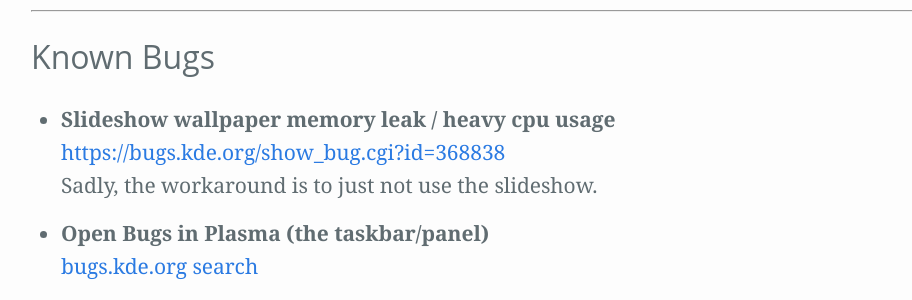
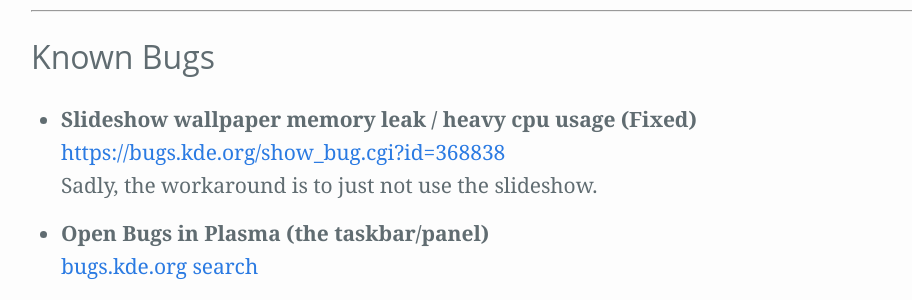
Before and after one commit to Zren/zren.github.io, a Jekyll site: the page built from kde.md, in a window 1280 px wide and 900 px high, scrolled down 11448 px. Shown: the part 315-615 px from the top of the window, without its empty margins (127-1039 px from the left). Built offline with Jekyll 4.4.1, drawn with Linux system fonts in a browser that asks for light colours.

Commit message:
The slideshow mem leak appears to be fixed in Qt
The slideshow wallpaper code was also refactored to something simplier.

```diff
--- a/kde.md
+++ b/kde.md
@@ -475,7 +475,7 @@
 # Known Bugs
 
 {% assign i = i | plus: 1 %}
-* {:#bug-{{ i }}} Slideshow wallpaper memory leak / heavy cpu usage
+* {:#bug-{{ i }}} Slideshow wallpaper memory leak / heavy cpu usage (Fixed)
   <https://bugs.kde.org/show_bug.cgi?id=368838>
   Sadly, the workaround is to just not use the slideshow.
 
```
